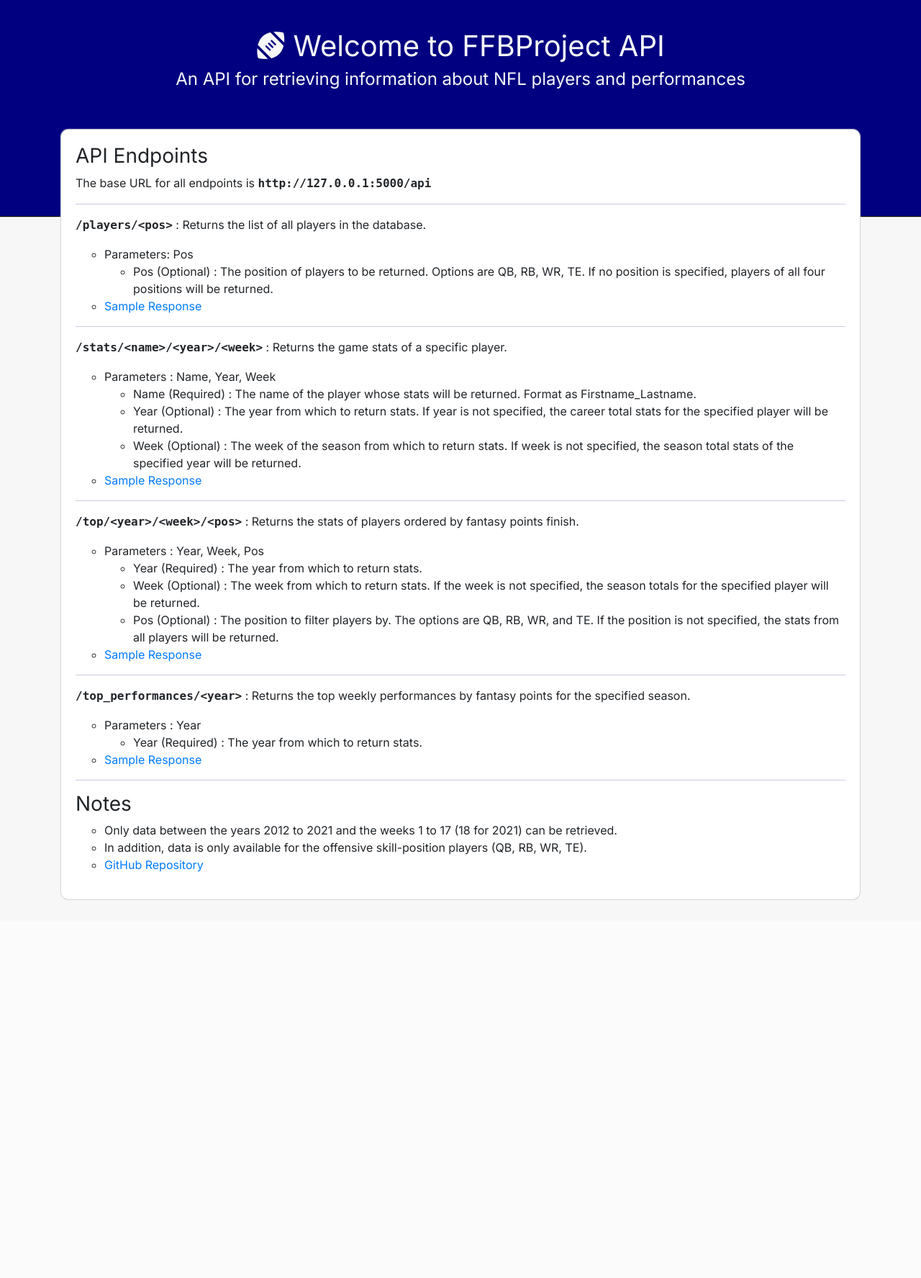
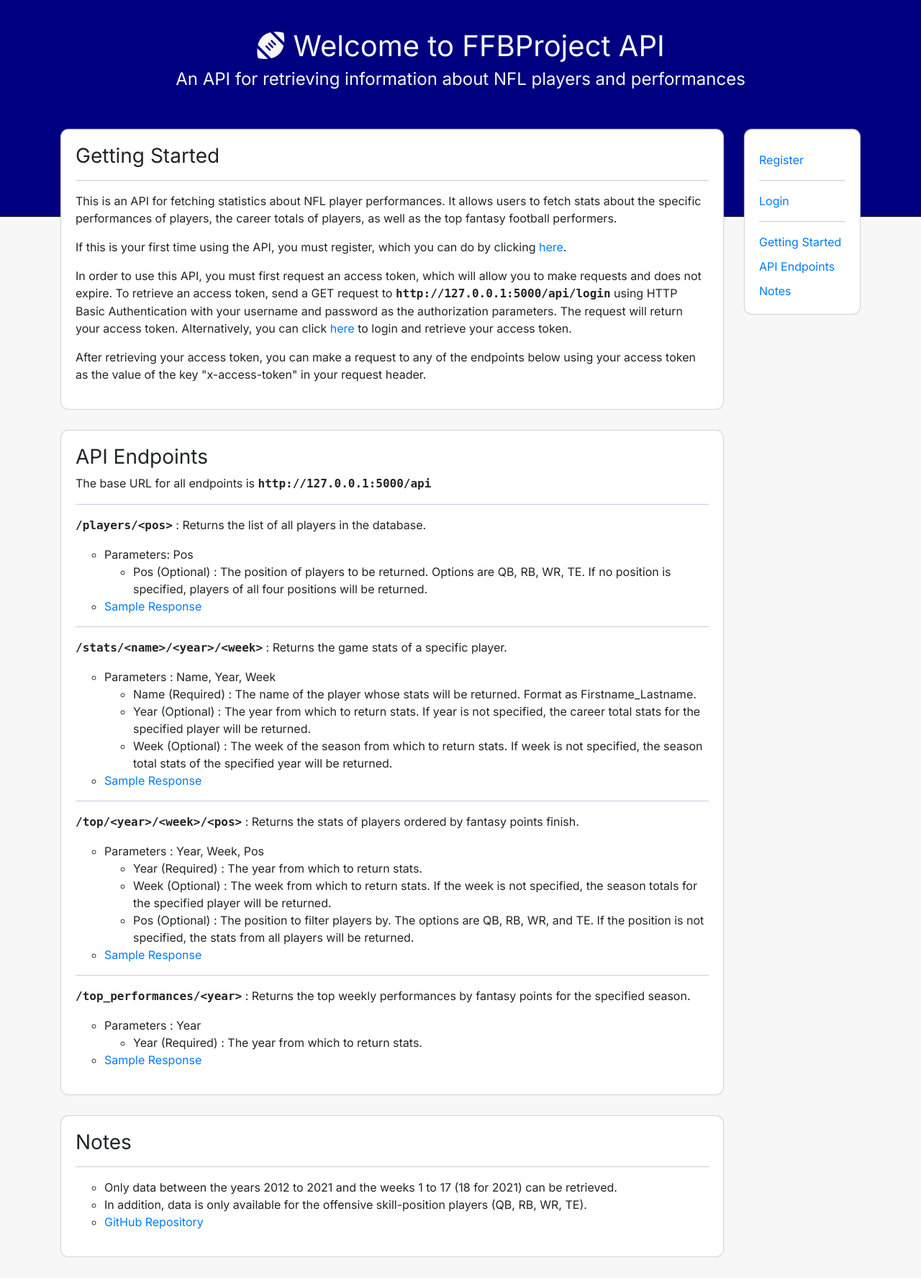
Before and after one commit to n-roth12/Football-REST-API, a Flask app: page / in a window 1280 px wide. Shown: the whole page at 72% size. Before the commit the page ends 1250 px from the top, so only its background shows below. Run offline with Flask 2, Linux system fonts and the light colour scheme; some libraries are stand-ins or nearby versions.

Commit message:
Added authentication using http basic and json web tokens.

```diff
--- /dev/null
+++ b/api/forms.py
@@ -0,0 +1,22 @@
+from flask_wtf import FlaskForm
+from wtforms import StringField, PasswordField, SubmitField, IntegerField
+from wtforms.validators import Length, EqualTo, Email, DataRequired, ValidationError, NumberRange
+from api.models import User
+from api import db
+
+class RegisterForm(FlaskForm):
+
+	def validate_username(self, username_to_check):
+		user = User.query.filter_by(username=username_to_check.data).first()
+		if user:
+			raise ValidationError('Username already exists! Please try a different username.')
+
+	username = StringField(label='User Name:', validators=[Length(min=2, max=30), DataRequired()])
+	password1 = PasswordField(label='Password:', validators=[Length(min=6), DataRequired()])
+	password2 = PasswordField(label='Confirm Password:', validators=[EqualTo('password1'), DataRequired()])
+	submit = SubmitField(label='Generate Token')
+
+class LoginForm(FlaskForm):
+	username = StringField(label='User Name:', validators=[DataRequired()])
+	password = PasswordField(label='Password:', validators=[DataRequired()])
+	submit = SubmitField(label='Retrieve Token')
--- a/api/models.py
+++ b/api/models.py
@@ -4,7 +4,7 @@ class User(db.Model):
 	id = db.Column(db.Integer, primary_key=True)
 	public_id = db.Column(db.String(50), unique=True)
 	username = db.Column(db.String(50))
-	password = db.Column(db.String(80))
+	password = db.Column(db.String(256))
 	admin = db.Column(db.Boolean)
 
 # This class stores the data about the last time the database was updated
--- a/api/routes.py
+++ b/api/routes.py
@@ -1,12 +1,17 @@
 from api import app
-from flask import Flask, request, jsonify, render_template, make_response
+from flask import Flask, request, jsonify, render_template, make_response, flash
 from sqlalchemy.sql import func
 from sqlalchemy import desc
 from api import db, ma
 import json
-from api.models import PlayerGameStats, Week, Year, Player
+from api.models import PlayerGameStats, Week, Year, Player, User
 from api.models import PlayerGameStatsSchema, WeekSchema, YearSchema, PlayerSchema, TopPlayerSchema
+from api.forms import LoginForm, RegisterForm
 from werkzeug.security import generate_password_hash, check_password_hash
+import jwt
+import datetime
+import uuid
+from functools import wraps
 
 stat_categories = ['passing_attempts', 'passing_completions',
 			'passing_yards', 'passing_touchdowns',
@@ -26,16 +31,34 @@ week_schema = WeekSchema()
 weeks_schema = WeekSchema(many=True)
 top_player_schema = TopPlayerSchema()
 
-# Route to the index page
-@app.route('/')
-@app.route('/home')
-def home_page():
-	return render_template('index.html')
+def token_required(f):
+	@wraps(f)
+	def decorated(*args, **kwargs):
+		token = None
+
+		if 'x-access-token' in request.headers:
+			token = request.headers['x-access-token']
+
+		if not token:
+			return jsonify({'Error' : 'Token is missing.'}), 401
+
+		try:
+			data = jwt.decode(token, app.config['SECRET_KEY'], algorithms='HS256')
+			current_user = db.session.query(User).filter(User.public_id == data['public_id']).first()
+		except:
+			return jsonify({'Error' : 'Token is invalid.'}), 401
+
+		return f(current_user, *args, **kwargs)
+
+	return decorated
+
+##### Routes associated with fetching player data #####
 
 # Route to return players in the database
 @app.route('/api/players', defaults={'pos': None}, methods=['GET'])
 @app.route('/api/players/<pos>', methods=['GET'])
-def get_players(pos: str) -> list[dict]:
+@token_required
+def get_players(current_user, pos: str) -> list[dict]:
 	if not pos:
 		players = db.session.query(Player).all()
 	else:
@@ -46,6 +69,7 @@ def get_players(pos: str) -> list[dict]:
 @app.route('/api/stats/<name>', defaults={'year': None, 'week': None}, methods=['GET'])
 @app.route('/api/stats/<name>/<year>', defaults={'week': None}, methods=['GET'])
 @app.route('/api/stats/<name>/<year>/<week>', methods=['GET'])
+@token_required
 def get_week(name: str, year: int, week: int) -> dict:
 	names = name.split("_")
 	name = ' '.join(names)
@@ -122,6 +146,7 @@ def get_week(name: str, year: int, week: int) -> dict:
 @app.route('/api/top/<year>', defaults={'week': None, 'pos': None}, methods=['GET'])
 @app.route('/api/top/<year>/<week>', defaults={'pos': None}, methods=['GET'])
 @app.route('/api/top/<year>/<week>/<pos>', methods=['GET'])
+@token_required
 def get_pos_top(year: int, week: int, pos: str) -> list[dict]:
 	if week:
 		top_players = db.session.query(PlayerGameStats, Player, Week, Year).filter(
@@ -191,6 +216,7 @@ def get_pos_top(year: int, week: int, pos: str) -> list[dict]:
 		return jsonify(result), 200
 
 @app.route('/api/top_performances/<year>', methods=['GET'])
+@token_required
 def get_top_performances(year: int) -> list[dict]:
 	top_players = db.session.query(Player, PlayerGameStats, Week, Year).filter(
 		PlayerGameStats.week_id == Week.id,
@@ -204,3 +230,144 @@ def get_top_performances(year: int) -> list[dict]:
 		return jsonify(result), 200
 	else:
 		return jsonify({"Error": "No data for the year requested."}), 404
+
+
+####### Routes associated with user information ########
+
+@app.route('/api/user', methods=['POST'])
+@token_required
+def create_user(current_user):
+	if not current_user.admin:
+		return jsonify({'Error' : 'Not authorized to perform that function.'})
+
+	data = request.get_json()
+
+	hashed_password = generate_password_hash(data['password'], method='sha256')
+
+	new_user = User(public_id=str(uuid.uuid4()), username=data['name'], password=hashed_password, admin=False)
+	db.session.add(new_user)
+	db.session.commit()
+
+	return jsonify({'message': 'New user successfully created.'})
+
+@app.route('/api/promote_user/<public_id>', methods=['PUT'])
+@token_required
+def promote_user(current_user, public_id):
+	if not current_user.admin:
+		return jsonify({'Error' : 'Not authorized to perform that function.'})
+
+	user = db.session.query(User).filter(User.public_id == public_id).first()
+
+	if not user:
+		return jsonify({'Error' : 'User not found.'})
+
+	user.admin = True
+	db.session.commit()
+
+	return jsonify({'Message' : 'User promoted to admin successfully.'})
+
+
+@app.route('/api/user', defaults={'public_id': None}, methods=['GET'])
+@app.route('/api/user/<public_id>', methods=['GET'])
+@token_required
+def get_users(current_user, public_id):
+	if not current_user.admin:
+		return jsonify({'Error' : 'Not authorized to perform that function.'})
+
+	if public_id:
+		user = db.session.query(User).filter(User.public_id == public_id).first()
+
+		if not user:
+			return jsonify({'message' : 'No user found.'})
+
+		user_data = {}
+		user_data['public_id'] = user.public_id
+		user_data['name'] = user.username
+		user_data['password'] = user.password
+		user_data['admin'] = user.admin
+
+		return jsonify({'user' : user_data})
+
+	users = db.session.query(User).all()
+	result = []
+	for user in users:
+		user_data = {}
+		user_data['public_id'] = user.public_id
+		user_data['name'] = user.username
+		user_data['password'] = user.password
+		user_data['admin'] = user.admin
+		result.append(user_data)
+
+	return jsonify({'users' : result})
+
+
+@app.route('/api/user/<public_id>', methods=['DELETE'])
+@token_required
+def delete_user(current_user, public_id):
+	if not current_user.admin:
+		return jsonify({'Error' : 'Not authorized to perform that function.'})
+
+	user = db.session.query(User).filter(User.public_id == public_id).first()
+
+	if not user:
+		return jsonify({'message' : 'No user found.'})
+
+	db.session.delete(user)
+	db.session.commit()
+
+	return jsonify({'message' : 'The user has been deleted.'})
+
+@app.route('/api/login')
+def login():
+	auth = request.authorization
+
+	if not auth or not auth.username or not auth.password:
+		return make_response('Could not verify', 401, {'WWW-Authenticate' : 'Basic realm-"Login required!"'})
+
+	user = db.session.query(User).filter(User.username == auth.username).first()
+
+	if not user:
+		return make_response('Could not verify', 401, {'WWW-Authenticate' : 'Basic realm-"Login required!"'})
+
+	if check_password_hash(user.password, auth.password):
+		token = jwt.encode({'public_id' : user.public_id}, app.config['SECRET_KEY'], algorithm='HS256')
+		return jsonify({'token' : token})
+
+	return make_response('Could not verify', 401, {'WWW-Authenticate' : 'Basic realm-"Login required!"'})
+
+# Route to the index page
+@app.route('/', methods=['GET', 'POST'])
+@app.route('/home', methods=['GET', 'POST'])
+def home_page():
+
+	register_form = RegisterForm()
+	login_form = LoginForm()
+
+	if request.method == 'POST':
+		if request.form['form-name'] == 'register-form':
+			if register_form.validate_on_submit():
+				hashed_password = generate_password_hash(register_form.password1.data, method='sha256')
+				new_user = User(public_id=str(uuid.uuid4()), username=register_form.username.data, password=hashed_password, admin=False)
+				db.session.add(new_user)
+				db.session.commit()
+				token = jwt.encode({'public_id' : new_user.public_id}, app.config['SECRET_KEY'], algorithm='HS256')
+				flash(f'You have been successfully registered! Your access token is:\n{token}.')
+
+			elif register_form.errors != {}:
+				for err_msg in register_form.errors.values():
+					flash(f'There was an error with registering: {err_msg}', category='danger')
+
+		if request.form['form-name'] == 'login-form':
+			if login_form.validate_on_submit():
+				user = db.session.query(User).filter(User.username == login_form.username.data).first()
+				if user and check_password_hash(user.password, login_form.password.data):
+					token = jwt.encode({'public_id' : user.public_id}, app.config['SECRET_KEY'], algorithm='HS256')
+					flash(f'You have been successfully logged in! Your access token is:\n{token}.', category='success')
+				else:
+					flash('Unable to log in: incorrect username or password.', category='danger')
+
+			elif login_form.errors != {}:
+				for err_msg in login_form.errors.values():
+					flash(f'There was an error with logging in: {err_msg}', category='danger')
+
+	return render_template('index.html', register_form=register_form, login_form=login_form)
--- /dev/null
+++ b/api/templates/includes/modals.html
@@ -0,0 +1,99 @@
+
+<div class="modal fade" id="Modal-Register"
+	tabindex="-1" aria-labelledby="exampleModalLabel" aria-hidden="true">
+	<div class="modal-dialog">
+		<div class="content modal-content">
+			<div class="modal-header">
+				<h3 class="modal-title" id="ModalLabel">
+					Register
+				</h3>
+				<button type="button" class="close" data-dismiss="modal" aria-label="Close">
+					<span aria-hidden="true">&times;</span>
+				</button>
+			</div>
+			<div class="modal-body">
+				<p>
+					Supply a username and password in order to generate an access token.
+				</p>
+				<form method="POST">
+					{{ register_form.hidden_tag() }}
+		            {{ register_form.username.label() }}
+		            {{ register_form.username(class="form-control") }}
+
+		            {{ register_form.password1.label() }}
+		            {{ register_form.password1(class="form-control") }}
+
+		            {{ register_form.password2.label() }}
+		            {{ register_form.password2(class="form-control") }}
+		            <br>
+		     		<input type="hidden" name="form-name" value="register-form">
+		            {{ register_form.submit(class="btn-outline-success btn-block btn") }}
+
+				</form>
+			</div>
+		</div>
+	</div>
+</div>
+
+<div class="modal fade" id="Modal-Login"
+	tabindex="-1" aria-labelledby="exampleModalLabel" aria-hidden="true">
+	<div class="modal-dialog">
+		<div class="content modal-content">
+			<div class="modal-header">
+				<h3 class="modal-title" id="ModalLabel">
+					Login
+				</h3>
+				<button type="button" class="close" data-dismiss="modal" aria-label="Close">
+					<span aria-hidden="true">&times;</span>
+				</button>
+			</div>
+			<div class="modal-body">
+				<p>
+					Please log in to retrieve your access token.
+				</p>
+				<form method="POST">
+					{{ login_form.hidden_tag() }}
+		            {{ login_form.username.label() }}
+		            {{ login_form.username(class="form-control", placeholder="User Name") }}
+
+		            {{ login_form.password.label() }}
+		            {{ login_form.password(class="form-control", placeholder="Password") }}
+		            <br>
+		            <input type="hidden" name="form-name" value="login-form">
+		            {{ login_form.submit(class="btn-outline-success btn-block btn") }}
+
+
+				</form>
+			</div>
+		</div>
+	</div>
+</div>
+
+<div class="modal fade" id="Modal-Token"
+	tabindex="-1" aria-labelledby="exampleModalLabel" aria-hidden="true">
+	<div class="modal-dialog">
+		<div class="content modal-content">
+			<div class="modal-header">
+				<h3 class="modal-title" id="ModalLabel">
+					Access Token
+				</h3>
+				<button type="button" class="close" data-dismiss="modal" aria-label="Close">
+					<span aria-hidden="true">&times;</span>
+				</button>
+			</div>
+			<div class="modal-body">
+				<p>
+					You have successfully logged in.
+				</p>
+			</div>
+		</div>
+	</div>
+</div>
+
+<style>
+
+	.modal-content {
+		border: None;
+	}
+
+</style>
--- a/api/templates/index.html
+++ b/api/templates/index.html
@@ -10,15 +10,64 @@
 	</head>
 
 	<body>
+		{% with messages = get_flashed_messages(with_categories=true) %}
+			{% if messages %}
+				{% for category, message in messages %}
+					<div class="alert alert-{{ category }}">
+						<button type="button" class="m1-2 mb-1 close" data-dismiss="alert" aria-label="Close">
+							<span aria-hidden="true">&times;</span>
+						</button>
+						{{ message }}
+					</div>
+				{% endfor %}
+			{% endif %}
+		{% endwith %}
 		<header>
 			<div class="header-div">
-				<h1 class="text-center"><i class="fas fa-football-ball"></i>        Welcome to FFBProject API   </h1>
+				<h1 class="text-center"><i class="fas fa-football-ball"></i> Welcome to FFBProject API</h1>
 				<h4 class="text-center">An API for retrieving information about NFL players and performances</h4>
 			</div>
 		</header>
+		{% include 'includes/modals.html' %}
 		<div class="container">
+			<div class="row">
+				<div class="main col-md-10">
 					<div class="content">
+						<section id="section-1">
+							<h3>Getting Started</h3>
+							<hr>
 							<div>
+								<p>
+									This is an API for fetching statistics about NFL player performances.
+									It allows users to fetch stats about the specific performances of players,
+									the career totals of players, as well as the top fantasy football performers.
+								</p>
+							</div>
+							<div>
+								<p>
+									If this is your first time using the API, you must register, which you can
+									do by clicking <a href="" data-toggle="modal" data-target="#Modal-Register">here</a>.
+								</p>
+								<p>
+									In order to use this API, you must first request an access token, which will
+									allow you to make requests and does not expire. To retrieve an access token,
+									send a GET request to <strong>http://127.0.0.1:5000/api/login</strong>
+									using HTTP Basic Authentication with your username and password as the authorization
+									parameters. The request will return your access token. Alternatively, you can
+									click <a href="" data-toggle="modal" data-target="#Modal-Login">here</a> to login
+									and retrieve your access token.
+								</p>
+								<p>
+									After retrieving your access token, you can make a request to any of the endpoints
+									below using your access token as the value of the key "x-access-token" in your
+									request header.
+								</p>
+							</div>
+						</section>
+					</div>
+
+					<div class="content">
+						<section id="section-2">
 							<h3>API Endpoints</h3>
 							<p>The base URL for all endpoints is <strong>http://127.0.0.1:5000/api</strong></p>
 							<hr>
@@ -69,10 +118,14 @@
 									<li><a href="/api/top_performances/2019">Sample Response</a></li>
 								</ul>
 							</div>
+						</section>
 					</div>
+
+					<div class="content">
+						<section id="section-3">
+							<h3>Notes</h3>
 							<hr>
 							<div>
-					<h3>Notes</h3>
 								<ul>
 									<li>Only data between the years 2012 to 2021 and the weeks 1 to 17 (18 for 2021) can be retrieved.</li>
 									<li>In addition, data is only available for the offensive skill-position players (QB, RB, WR, TE).
@@ -80,6 +133,29 @@
 									<li><a href="https://github.com/n-roth12/Football-REST-API">GitHub Repository</a></li>
 								</ul>
 							</div>
+						</section>
+					</div>
+				</div>
+
+				<div class="sticky-nav col-md-2">
+					<div class="content">
+						<div>
+							<a href="" data-toggle="modal" data-target="#Modal-Register">Register</a>
+						</div>
+						<hr>
+						<div>
+							<a href="" data-toggle="modal" data-target="#Modal-Login">Login</a>
+						</div>
+						<hr>
+						<div class="nav-links">
+							<a href="#section-1">Getting Started</a>
+							<a href="#section-2">API Endpoints</a>
+							<a href="#section-3">Notes</a>
+						</div>
+					</div>
+
+				</div>
+
 			</div>
 		</div>
 
@@ -127,5 +203,26 @@
 		ul {
 			list-style-type: circle;
 		}
+		.sticky-nav {
+			position: sticky;
+			top: 0;
+
+		}
+		.sticky-nav a {
+			display: block;
+			text-decoration: None;
+			margin-top: 10px;
+		}
+		html {
+			scroll-behavior: smooth;
+		}
 	</style>
+
+	<script>
+		nav_links = document.querySelectorAll(".nav-links a");
+		content_sections = document.querySelectorAll(".main .content")
+
+		f
+
+	</script>
 </html>
--- a/build_database.py
+++ b/build_database.py
@@ -37,7 +37,7 @@ def build() -> None:
 							player_object = new_player
 							db.session.add(player_object)
 
-						year_object = db.session.query(Year).filter(Year.year_number == year, Year.player == p1).first()
+						year_object = db.session.query(Year).filter(Year.year_number == year, Year.player == player_object).first()
 						if year_object == None:
 							new_year = Year(year_number=year)
 							new_year.player = player_object
```
Also changed, not shown: 2 other files. Lines whose indentation alone changed are shown as unchanged.
